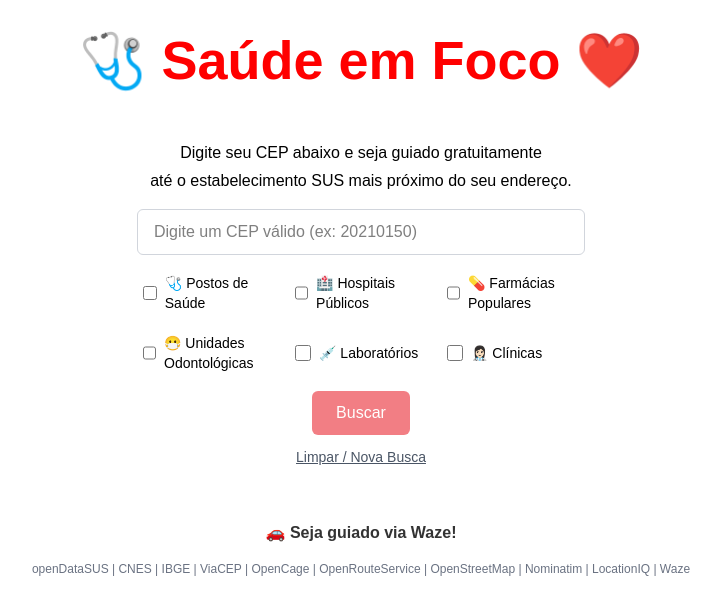
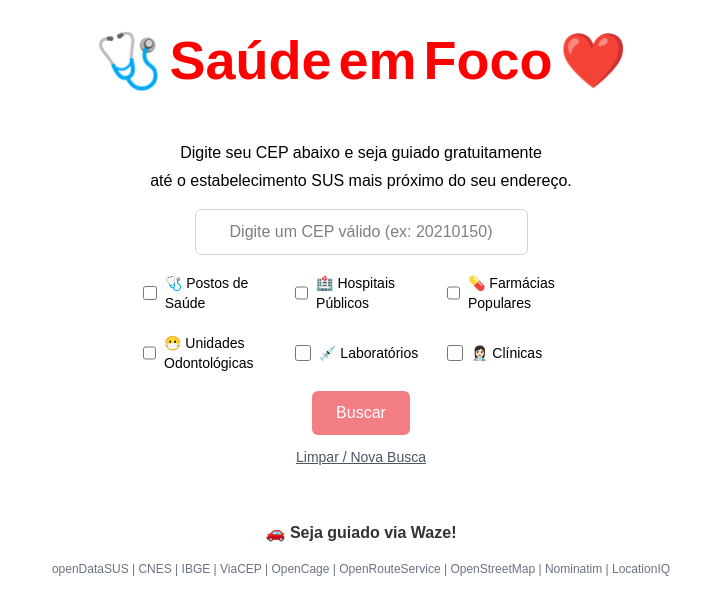
Before and after one commit to aryribeiro/saude-em-foco, a Next.js app: page / in a window 1280 px wide. Shown: the top 614 px of the page, without its empty margins (279-1000 px from the left). Built offline with nearby package versions, Linux system fonts and the light colour scheme.

Commit message:
ui: reduce title spacing, narrow CEP input, remove Waze from footer

```diff
--- a/src/app/globals.css
+++ b/src/app/globals.css
@@ -19,6 +19,7 @@ body {
   font-size: 54px;
   font-weight: bold;
   padding: 20px;
+  word-spacing: -8px;
 }
 
 @media (max-width: 600px) {
--- a/src/components/CepSearchForm.tsx
+++ b/src/components/CepSearchForm.tsx
@@ -58,7 +58,8 @@ export default function CepSearchForm({
           value={cep}
           onChange={(e) => setCep(e.target.value)}
           placeholder="Digite um CEP válido (ex: 20210150)"
-          className="w-full max-w-md rounded-md border border-gray-300 px-4 py-2.5 text-base outline-none focus:border-blue-500"
+          className="w-auto rounded-md border border-gray-300 px-4 py-2.5 text-base outline-none focus:border-blue-500 text-center"
+          size={30}
           maxLength={9}
           disabled={loading}
           autoComplete="off"
--- a/src/components/Footer.tsx
+++ b/src/components/Footer.tsx
@@ -4,7 +4,7 @@ export default function Footer() {
       <p className="font-bold mb-3">🚗 Seja guiado via Waze!</p>
       <p className="text-xs text-gray-500 mt-4">
         openDataSUS | CNES | IBGE | ViaCEP | OpenCage | OpenRouteService |
-        OpenStreetMap | Nominatim | LocationIQ | Waze
+        OpenStreetMap | Nominatim | LocationIQ
       </p>
     </footer>
   );
```
